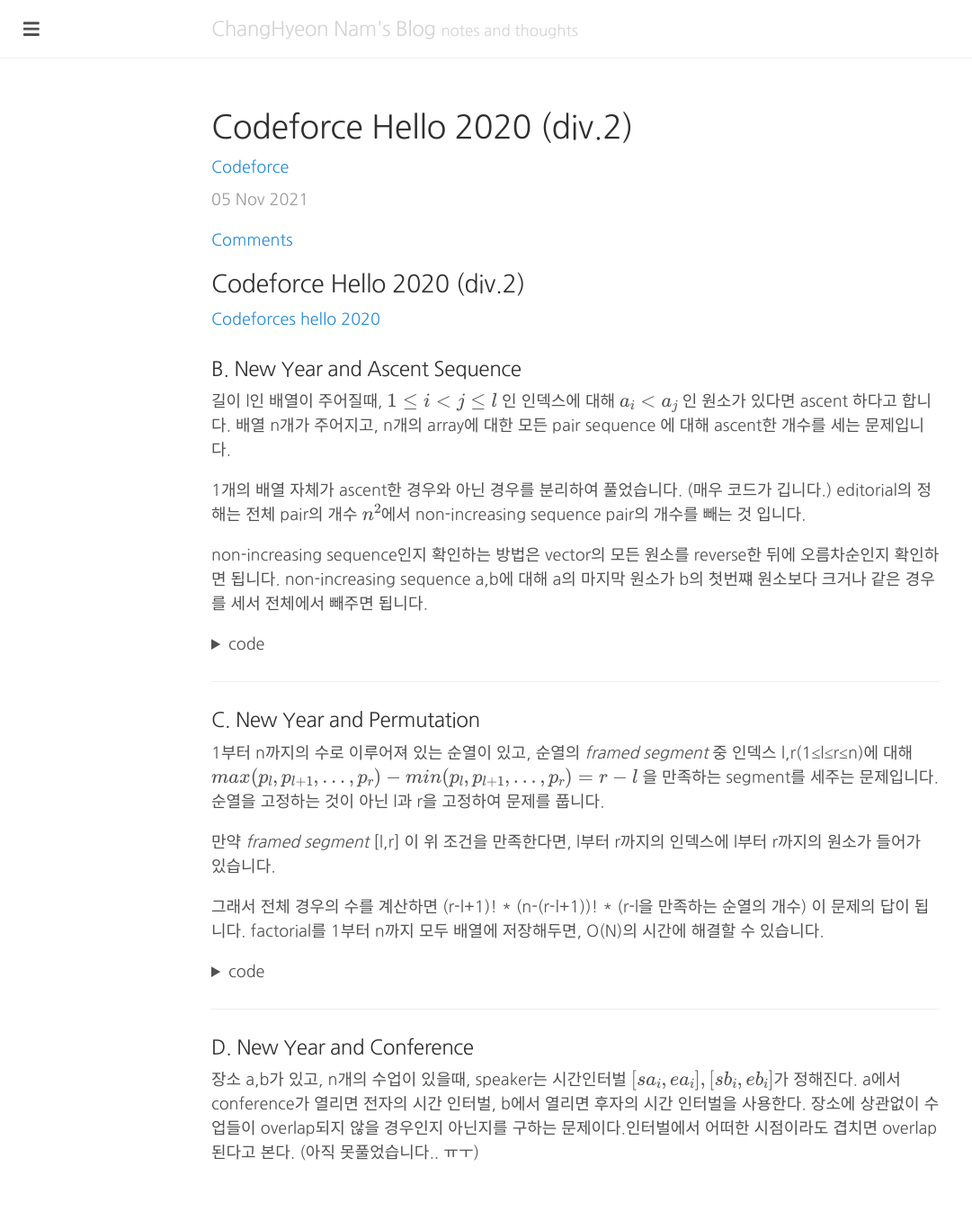
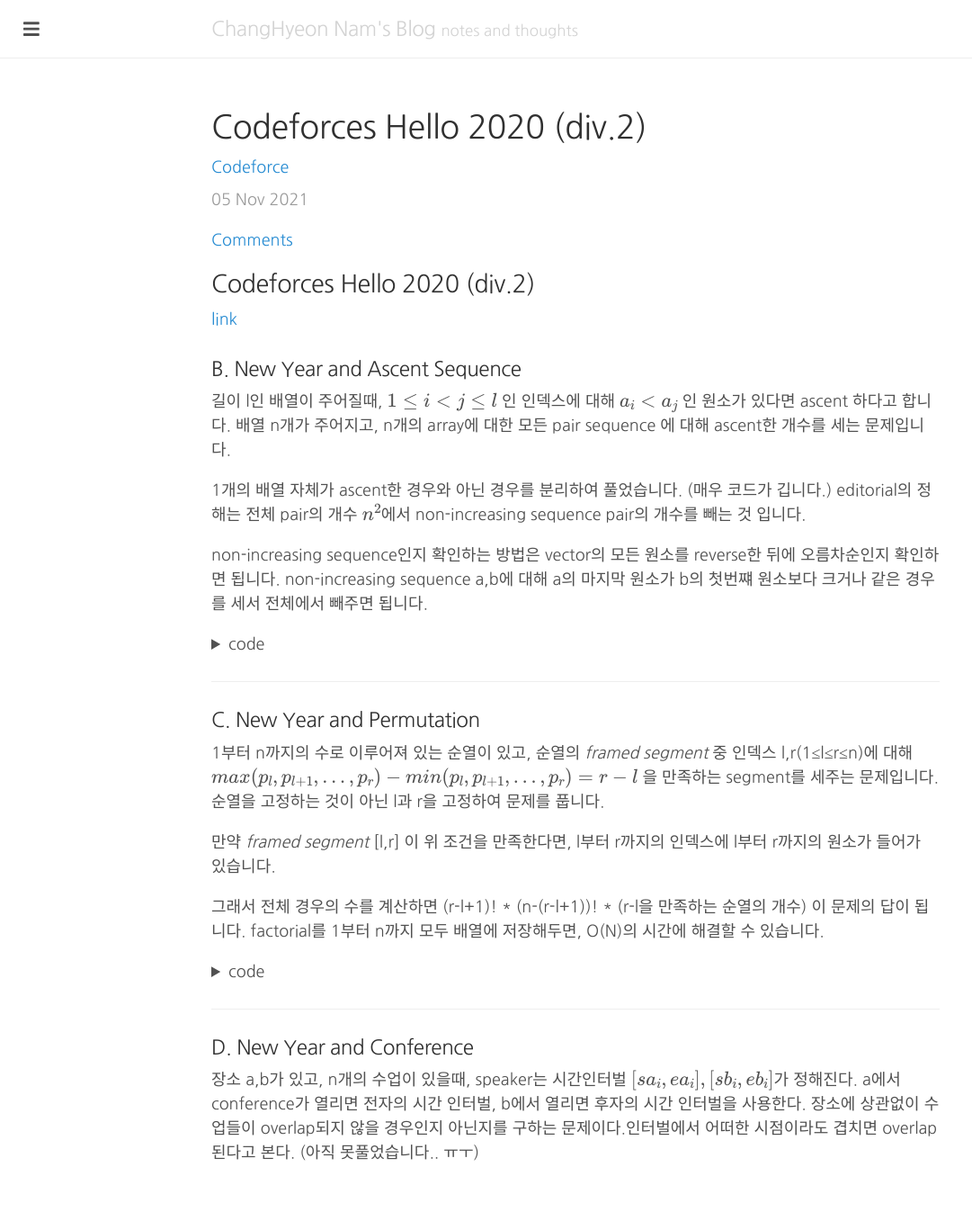
Before and after one commit to changhyeonnam/changhyeonnam.github.io, a Jekyll site: the page built from _posts/2021/2021-11-05-cf_#1virtual.md, in a window 1280 px wide. Shown: the whole page at 90% size, without its empty margins (0-1081 px from the left). Built offline with Jekyll 4.4.1, drawn with Linux system fonts in a browser that asks for light colours; nearby versions of some CDN libraries; formulas are drawn with MathJax 3; comment, search, counter and statistics services are not loaded.

Commit message:
Update 2021-11-05-cf_#1virtual.md

```diff
--- a/_posts/2021/2021-11-05-cf_#1virtual.md
+++ b/_posts/2021/2021-11-05-cf_#1virtual.md
@@ -1,5 +1,5 @@
 ---
-title: Codeforce Hello 2020 (div.2)
+title: Codeforces Hello 2020 (div.2)
 layout: post
 Created: November 5, 2021 2:00 AM
 tags:
@@ -7,9 +7,9 @@
 use_math: true
 comments: true
 ---
-## Codeforce Hello 2020 (div.2)
+## Codeforces Hello 2020 (div.2)
 
-[Codeforces hello 2020](https://codeforces.com/contest/1284)
+[link](https://codeforces.com/contest/1284)
 
 ### B. New Year and Ascent Sequence
 
```
